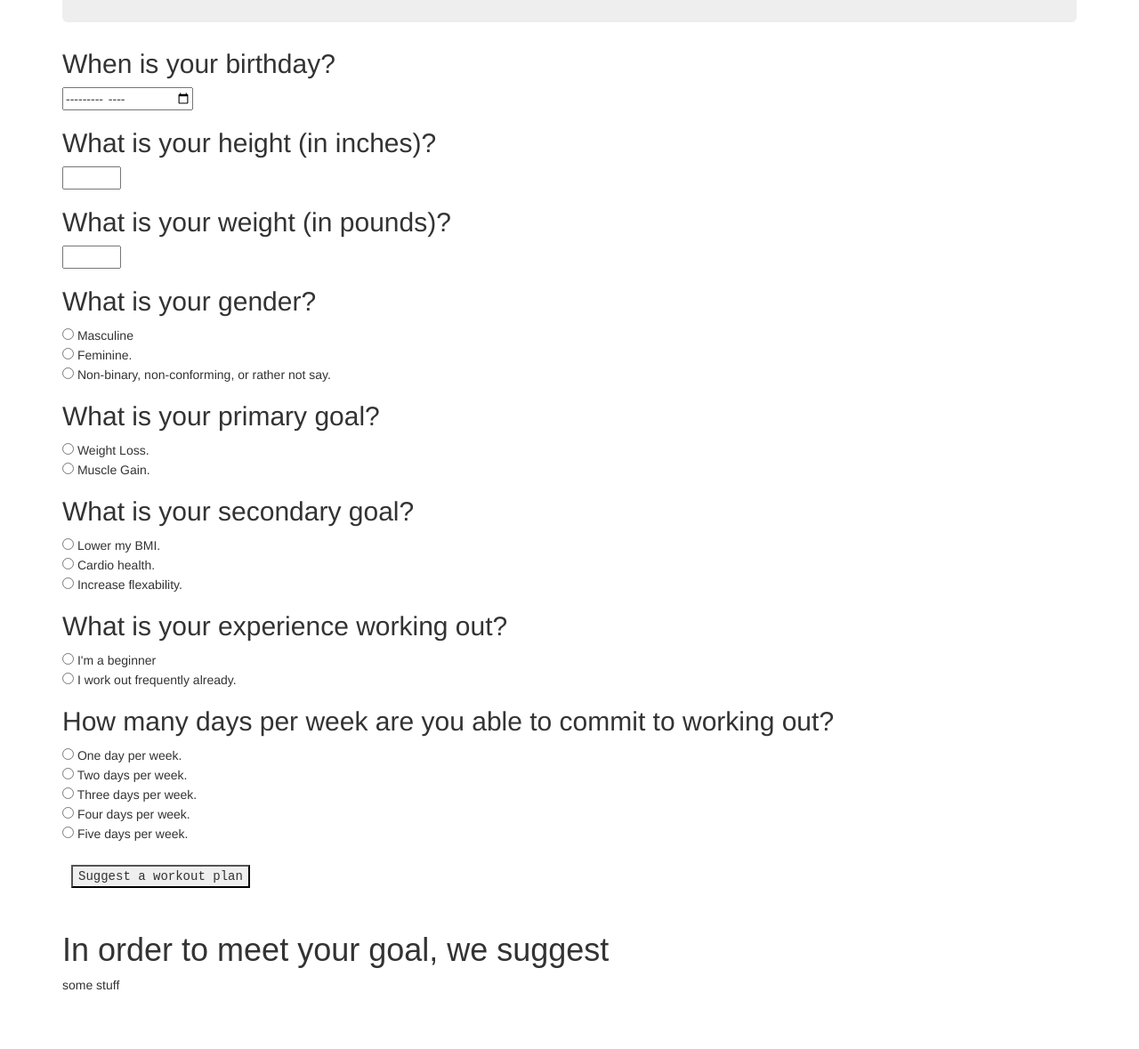
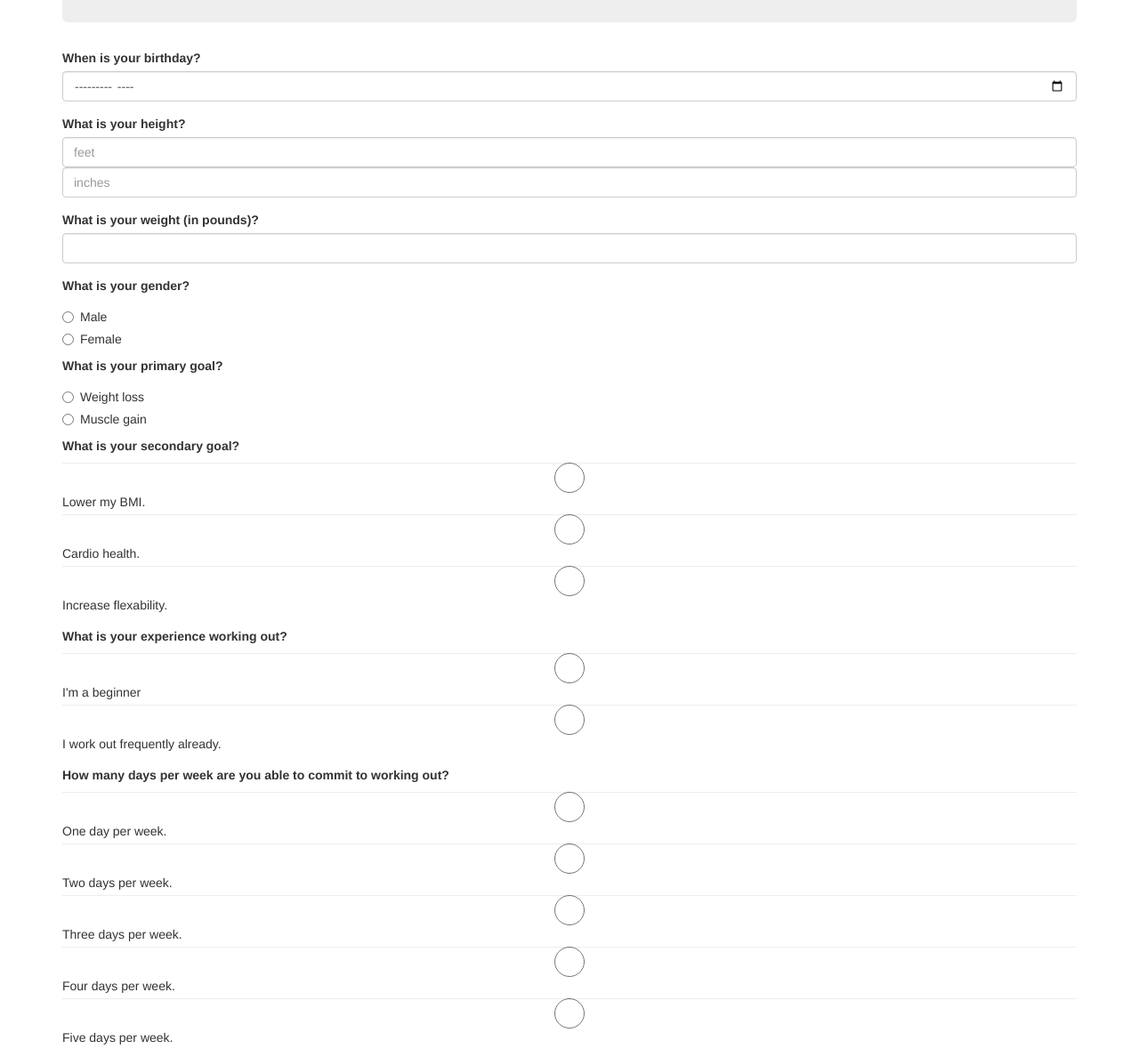
Before and after one commit to jdnagel1/teamweek, a plain HTML site: page index.html in a window 1280 px wide. Shown: the part 240-1419 px from the top of the page at 89% size. Before the commit the page ends 1367 px from the top, so only its background shows below. Drawn offline with Linux system fonts and the light colour scheme.

Commit message:
updated some of the html

```diff
--- a/index.html
+++ b/index.html
@@ -12,60 +12,79 @@
     <body>
     <!-- <img id="workOutPic" src="img/workout.png" alt="picture of workout"> -->
         <div class="container">
-    <form id="workout-form">
             <div class="jumbotron">
                 <h1>Let us help you create a workout plan</h1>
             </div>
+                <form id="workout-form">
                     <div class="form-group" required="required">
-            <h2>When is your birthday?</h2>
-            <input type="month" name="bdaymonth">
+                        <label>When is your birthday?</label>
+                        <input class="form-control" type="month" name="bdaymonth">
                     </div>
                     <div class="form-group" required="required">
-            <h2>What is your height (in inches)?</h2>
-            <input type="number" name="heigth" min="0" max="100">
+                        <label for="height">What is your height?</label>
+                        <input class="form-control" type="number" name="heigth" min="3" max="7" placeholder="feet">
+                        <input class="form-control" type="number" name="heigth" min="0" max="11" placeholder="inches">
                     </div>
                     <div class="form-group" required="required">
-            <h2>What is your weight (in pounds)?</h2>
-            <input type="number" name="heigth" min="0" max="100">
+                        <label>What is your weight (in pounds)?</label>
+                        <input class="form-control" type="number" name="heigth" min="0" max="100">
+                    </div>
+                    <label>What is your gender?</label>
+                    <div class="radio" required="required">
+                        <label>
+                            <input type="radio" name="gender" value=1>
+                            Male
+                        </label>
+                    </div>
+                    <div class="radio" required="required">
+                        <label>
+                            <input type="radio" name="gender" value=2>
+                            Female
+                        </label>
+                    </div>
+
+                    <label>What is your primary goal?</label>
+                    <div class="radio">
+                        <label>
+                            <input type="radio" name="goals" value="weightLoss">
+                            Weight loss
+                        </label>
+                    </div>
+                    <div class="radio">
+                        <label>
+                            <input type="radio" name="goals" value="musclegain">
+                            Muscle gain
+                        </label>
+                    </div>
+
+                    <div class="form-group">
+                        <label>What is your secondary goal?</label>
+                        <input class="form-control" type="radio" name="goals" value="bmi"> Lower my BMI.<br>
+                        <input class="form-control" type="radio" name="goals" value="cardio"> Cardio health.<br>
+                        <input class="form-control" type="radio" name="goals" value="flexability"> Increase flexability.<br>
+                    </div>
+                    <div class="form-group">
+                        <label>What is your experience working out?</label>
+                        <input class="form-control" type="radio" name="beginner" value=1> I'm a beginner<br>
+                        <input class="form-control" type="radio" name="experienced" value=2> I work out frequently already.<br>
                     </div>
                     <div class="form-group" required="required">
-            <h2>What is your gender?</h2>
-            <input type="radio" name="masculine" value=1> Masculine<br>
-            <input type="radio" name="femenine" value=2> Feminine.<br>
-            <input type="radio" name="non-binary" value=3> Non-binary, non-conforming, or rather not say.<br>
+                        <label>How many days per week are you able to commit to working out?</label>
+                        <input class="form-control" type="radio" name="one" value=1> One day per week.<br>
+                        <input class="form-control" type="radio" name="two" value=2> Two days per week.<br>
+                        <input class="form-control" type="radio" name="three" value=3> Three days per week.<br>
+                        <input class="form-control" type="radio" name="four" value=4> Four days per week.<br>
+                        <input class="form-control" type="radio" name="five" value=5> Five days per week.<br>
                     </div>
-        <div class="form-group">
-            <h2>What is your primary goal?</h2>
-            <input type="radio" name="goals" value="weightLoss"> Weight Loss.<br>
-            <input type="radio" name="goals" value="weightGain"> Muscle Gain.<br>
-        </div>
-        <div class="form-group">
-            <h2>What is your secondary goal?</h2>
-            <input type="radio" name="goals" value="bmi"> Lower my BMI.<br>
-            <input type="radio" name="goals" value="cardio"> Cardio health.<br>
-            <input type="radio" name="goals" value="flexability"> Increase flexability.<br>
-        </div>
-        <div class="form-group">
-            <h2>What is your experience working out?</h2>
-            <input type="radio" name="beginner" value=1> I'm a beginner<br>
-            <input type="radio" name="experienced" value=2> I work out frequently already.<br>
-        </div>
-        <div class="form-group" required="required">
-            <h2>How many days per week are you able to commit to working out?</h2>
-            <input type="radio" name="one" value=1> One day per week.<br>
-            <input type="radio" name="two" value=2> Two days per week.<br>
-            <input type="radio" name="three" value=3> Three days per week.<br>
-            <input type="radio" name="four" value=4> Four days per week.<br>
-            <input type="radio" name="five" value=5> Five days per week.<br>
-        </div>
-        <button type="submit">Suggest a workout plan</button>
+                    <button type="submit" class="btn btn-primary">Suggest a workout plan</button>
                 </form>
-    <span id="results">
+            <div id="results">
                 <div class="wrapper">
                     <h1>In order to meet your goal, we suggest</h1>
                     <p>some stuff</p>
                 </div>
-    </span>
+            </div>
+
         </div>
     </body>
 </html>
```
Lines whose indentation alone changed are shown as unchanged.
